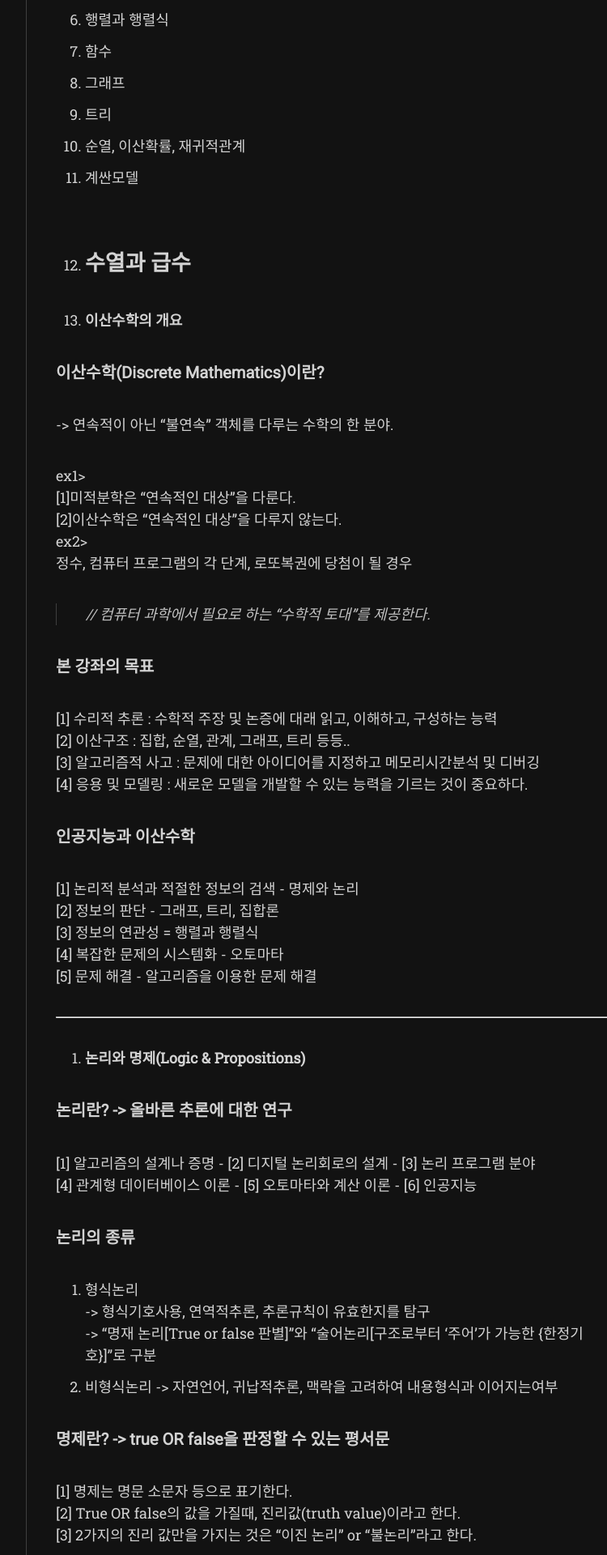
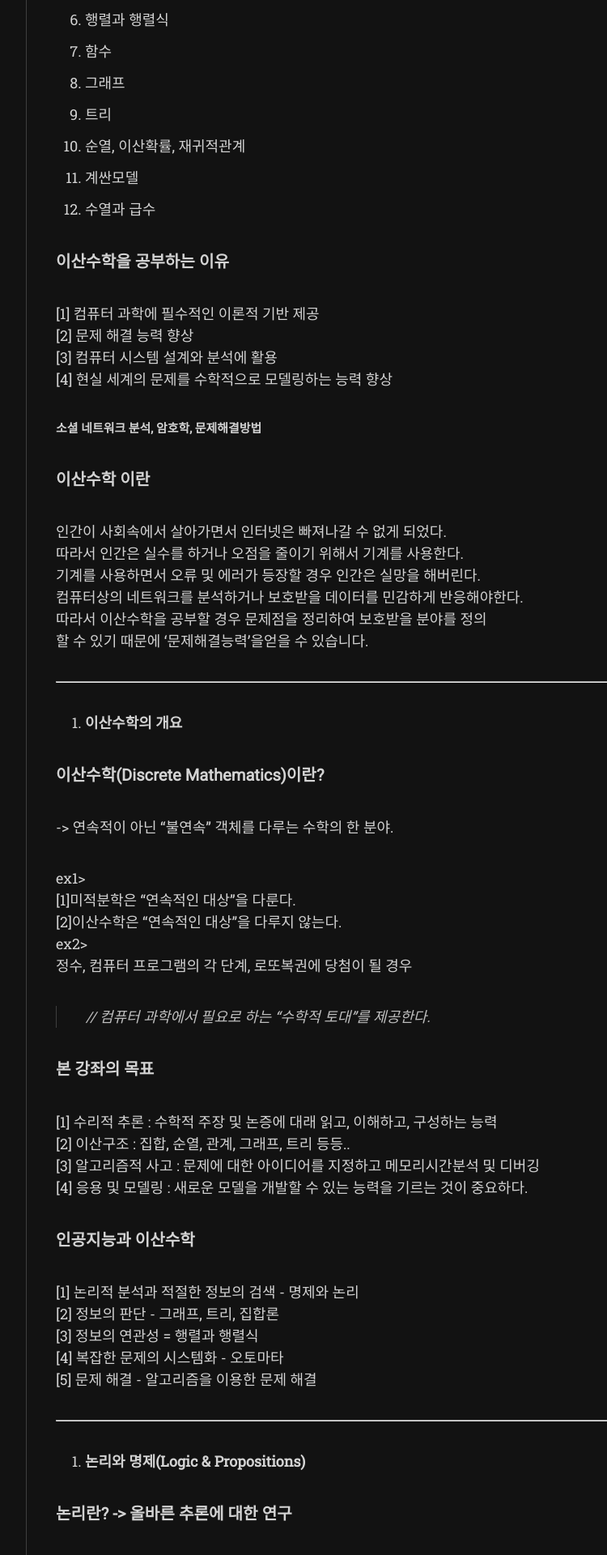
Before and after one commit to enrhd24/enrhd24.github.io, a Jekyll site: the page built from _posts/2023-04-16-DiscreteMath.md, in a window 1280 px wide. Shown: the part 622-2542 px from the top of the page at 81% size, without its empty margins (357-1107 px from the left). Built offline with Jekyll 4.4.1, drawn with Linux system fonts in a browser that asks for light colours; nearby versions of some CDN libraries; some web fonts are replaced; some of the changed text lies outside the part shown.

Commit message:
DiscreteMath description added

```diff
--- a/_posts/2023-04-16-DiscreteMath.md
+++ b/_posts/2023-04-16-DiscreteMath.md
@@ -19,6 +19,23 @@ tag: [Discrete Math]
 10. 순열, 이산확률, 재귀적관계
 11. 계싼모델
 12. 수열과 급수
+
+#### 이산수학을 공부하는 이유
+[1] 컴퓨터 과학에 필수적인 이론적 기반 제공<br>
+[2] 문제 해결 능력 향상<br>
+[3] 컴퓨터 시스템 설계와 분석에 활용<br>
+[4] 현실 세계의 문제를 수학적으로 모델링하는 능력 향상<br>
+
+##### 소셜 네트워크 분석, 암호학, 문제해결방법
+#### __이산수학__ 이란
+
+인간이 사회속에서 살아가면서 인터넷은 빠져나갈 수 없게 되었다.<br>
+따라서 인간은 실수를 하거나 오점을 줄이기 위해서 기계를 사용한다.<br>
+기계를 사용하면서 오류 및 에러가 등장할 경우 인간은 실망을 해버린다.<br>
+컴퓨터상의 네트워크를 분석하거나 보호받을 데이터를 민감하게 반응해야한다.<br>
+따라서 이산수학을 공부할 경우 문제점을 정리하여 보호받을 분야를 정의<br>
+            할 수 있기 때문에 '문제해결능력'을얻을 수 있습니다.<br>
+
 ---
 1. __이산수학의 개요__
 
```
